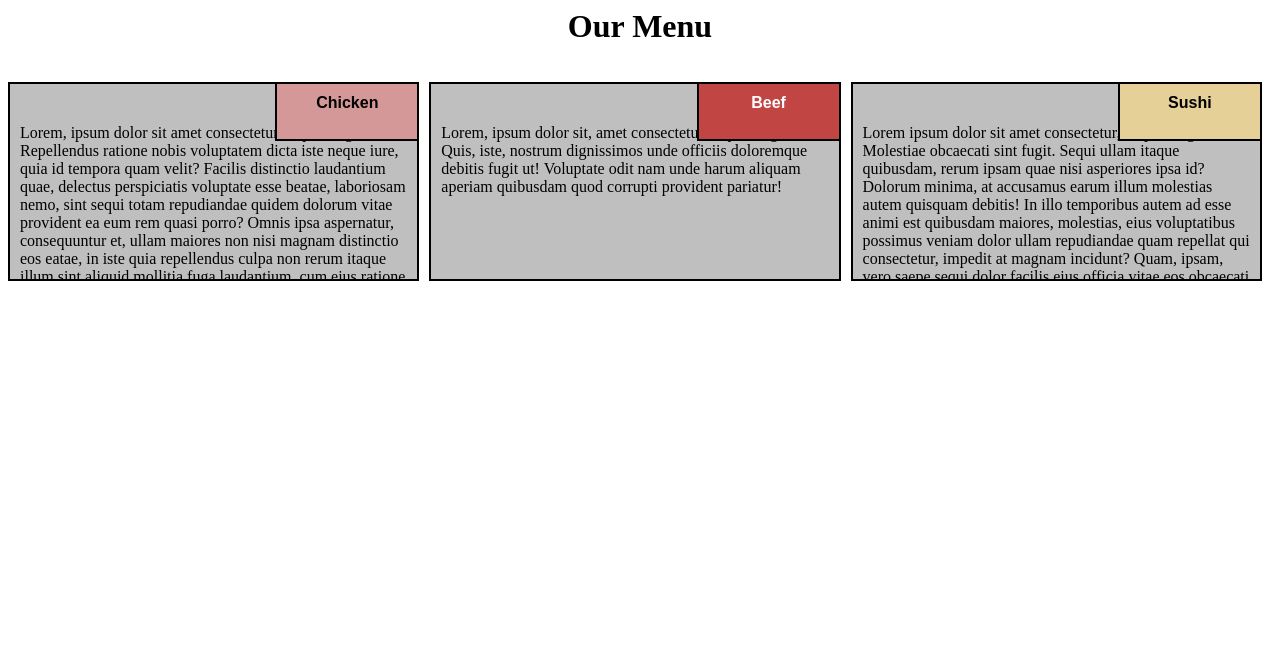
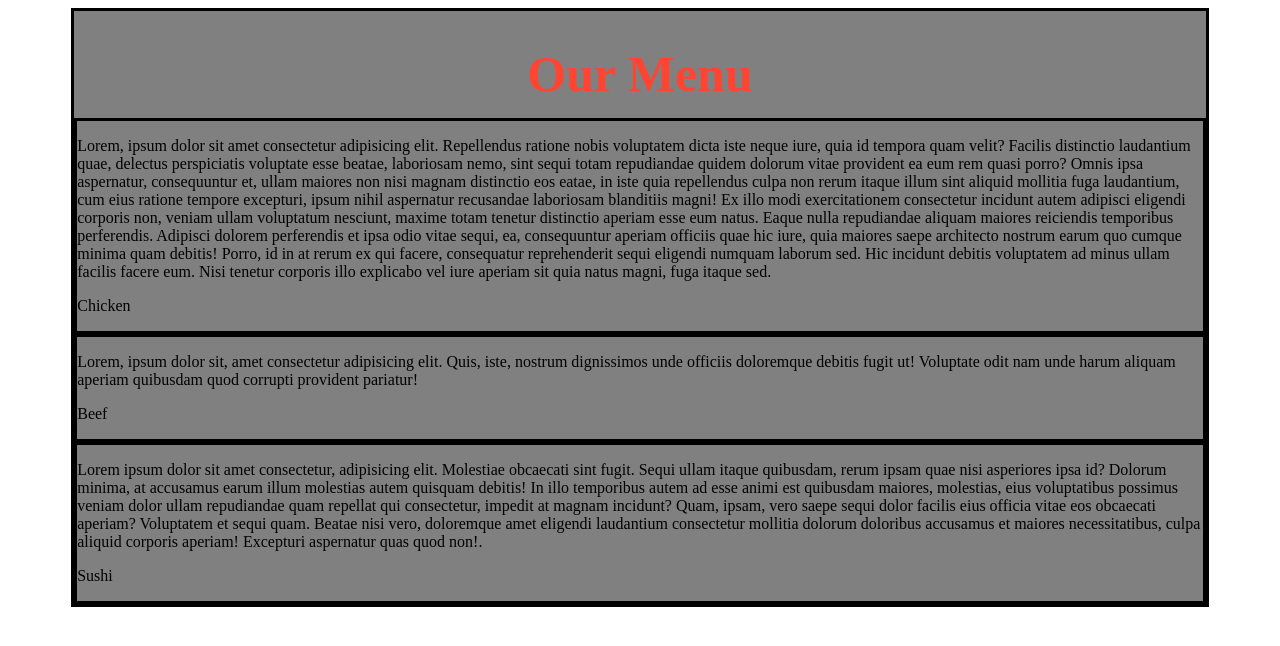
Before and after one commit to Xiodinc/coursera2, a plain HTML site: page index.html in a window 1280 px wide. Drawn offline with Linux system fonts and the light colour scheme.

Commit message:
Update styles.css

```diff
--- a/styles.css
+++ b/styles.css
@@ -1,95 +1,125 @@
-<style>
-	*{
+/*basic style*/
+    * {
         box-sizing: border-box;
     }
 
-h1{
+    body {
+        background-color: white;
+    }
+
+    h1 {
+       margin-bottom: 15px;
     text-align: center;
+    color: #ff4532;
+    font-size: 50px;
+    }
+
+    section {
+        position: relative;
+        padding: 15px;
+        width: 90%;
     }
 
     p {
-  background-color: #bfbfbf;
-  border: 2px solid black;
-  height: 150px;
-  margin-right: 10px;
-  padding: 40px 10px 5px 10px;
-  overflow: hidden;
+        position: relative;
+        clear: right;
     }
 
+    div {
+        position: relative;
+        background-color: gray;
+        border: 3.5px solid black;
+        width: 100%;
+        margin-left: auto;
+        margin-right: auto;
+        margin-bottom: auto;
+    }
 
-#container {
-  position: relative;
+    .sub1 {
+        float: right;
+        width: 100px;
+        padding: 5px;
+        margin: -3px -3px 0px;
+        border: 3.5px solid black;
+        text-align: center;
+        font-size: 125%;
+        font-weight: bold;
+        background-color: #FFB6C1;
 
     }
 
-#p1 {
-  background-color: #D59898;
-  position: absolute;
-  top: 0;
-  right: 0;
+    .sub2 {
+        float: right;
+        color: white;
+        width: 100px;
+        padding: 5px;
+        margin: -3px -3px 0px;
+        border: 3.5px solid black;
+        text-align: center;
+        font-size: 125%;
         font-weight: bold;
-  height: 35px;
-  width: 120px;
-  padding: 10px;
-  text-align: center;
-  font-family: Arial, Helvetica, sans-serif;
-
-}
-#p2 {
-  background-color:#C14543 ;
-  color: white;
-  position: absolute;
-  top: 0;
-  right: 0;
-  font-weight: bold;
-  height: 35px;
-  width: 120px;
-  padding: 10px;
-  text-align: center;
-  font-family: Arial, Helvetica, sans-serif;
-
-}
-#p3 {
- background-color: #E5D198;
-  position: absolute;
-  top: 0;
-  right: 0;
-  font-weight: bold;
-  height: 35px;
-  width: 120px;
-  padding: 10px;
-  text-align: center;
-  font-family: Arial, Helvetica, sans-serif;
+        background-color: #FF0000;
 
     }
 
-.row {
-  width: 100%;
+    .sub3 {
+        color: black;
+        float: right;
+        width: 100px;
+        padding: 5px;
+         margin: -3px -3px 0px;
+        border: 3.5px solid black;
+        text-align: center;
+        font-size: 125%;
+        font-weight: bold;
+        background-color: rgb(223, 212, 121);
 
     }
+
+    .content {
+        padding: 5px;
+        border: none;
+        background-color: gray;
+        font-family: Helvetica;
+        color: black;
+        margin: 3px ;
+        height: 150px;
+        overflow: auto;
+    }
+
+    .row {
+        width: 90%;
+    }
+
+    /*desktop version*/
     @media (min-width: 992px) {
-
-  .col-lg-4 {
+        .column-lg-4 {
+            float: left;
             width: 33.33%;
-    float: left;
         }
     }
+
+    /*tablet version*/
     @media (min-width: 768px) and (max-width: 991px) {
+        .colmn-md-6 {
+            float: left;
+            width: 50%;
+            margin-left: auto;
+            margin-right: auto;
+        }
 
-  .col-md-6 {
-    width: 50%;
+        .colmn-md-12 {
             float: left;
-  }
-  .col-md-12 {
             width: 100%;
-    float: left;
+            margin-left: auto;
+            margin-right: auto;
         }
     }
-@media (max-width: 767px)  {
 
-  .col-sx-12 {
+    /*mobile version*/
+    @media (max-width: 767px) {
+        .colmn-sm-12 {
             float: left;
             width: 100%;
         }
     }
-</style>
```
Lines whose indentation alone changed are shown as unchanged.
